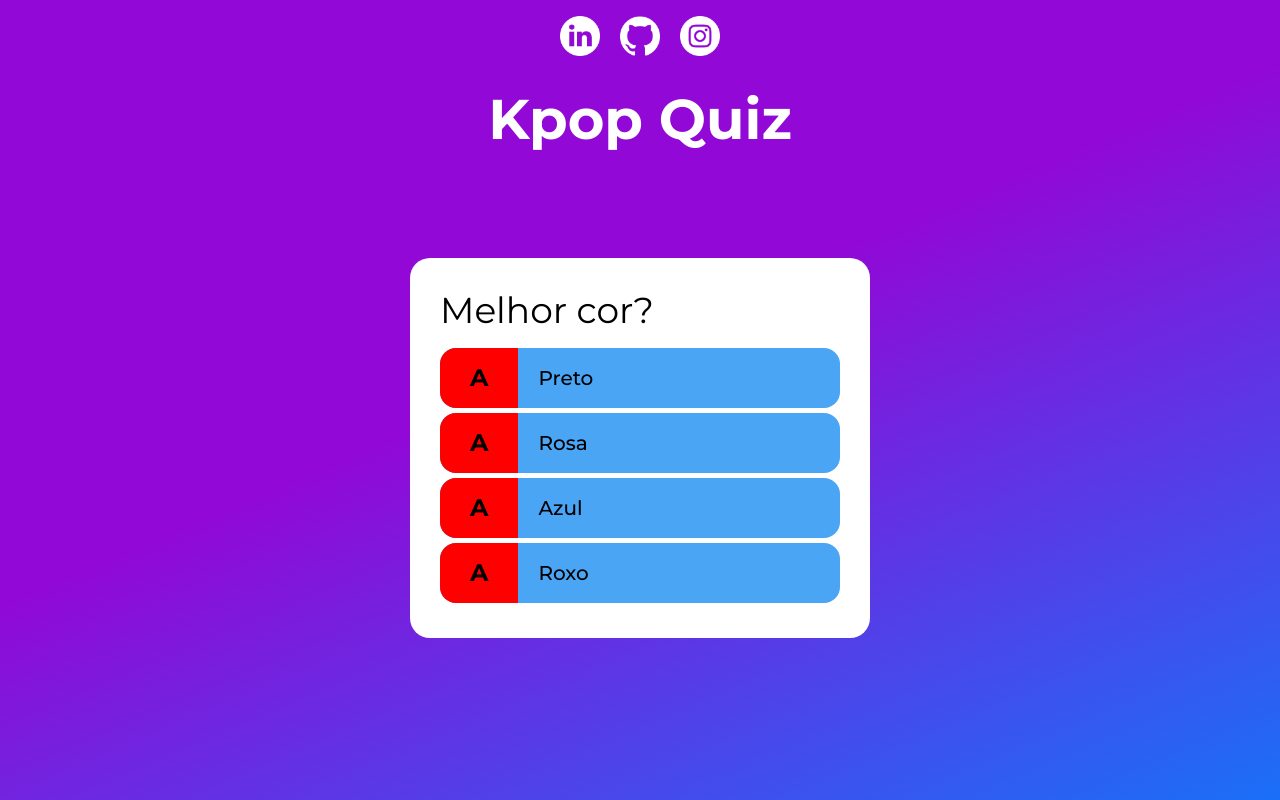
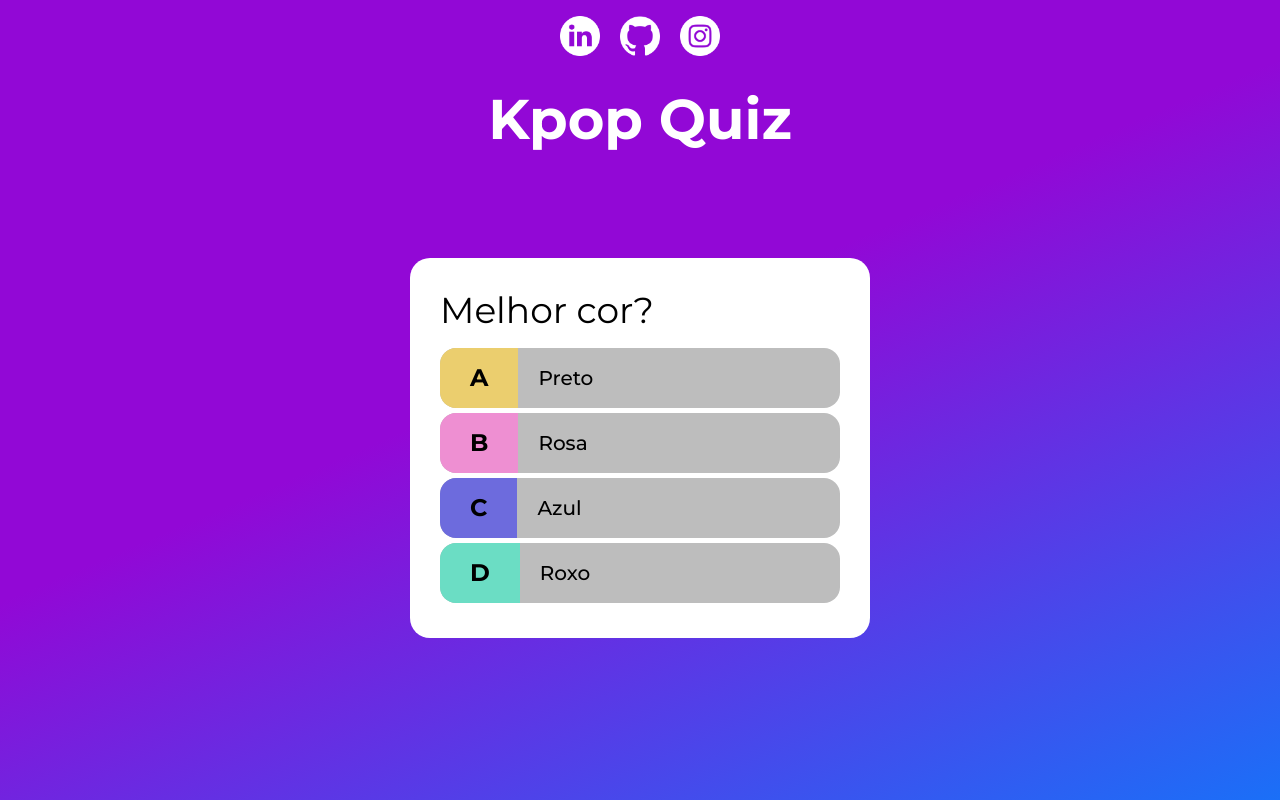
Before and after one commit to ecpieritz/next-quiz, a Next.js app: page / in a window 1280 px wide. Shown: the top 800 px of the page. Built offline with nearby package versions, Linux system fonts and the light colour scheme.

Commit message:
style: add more colors to css

```diff
--- a/components/Question.tsx
+++ b/components/Question.tsx
@@ -2,6 +2,13 @@ import QuestionModel from "../model/question";
 import styles from '../styles/Question.module.css'
 import Answer from "./Answer";
 import Statement from "./Statement";
+
+const letters = [
+  {value: 'a', collor: '#ebce6e'},
+  {value: 'b', collor: '#ee8fd2'},
+  {value: 'c', collor: '#6d6bdd'},
+  {value: 'd', collor: '#6bddc4'},
+]
 
 interface QuestionProps {
   value: QuestionModel
@@ -17,8 +24,8 @@ export default function Question(props: QuestionProps) {
           key={i}
           value={answer}
           index={i}
-          letter="a"
-          letterBgCollor="red"
+          letter={letters[i].value}
+          letterBgCollor={letters[i].collor}
         />
       )
     })
--- a/styles/Answer.module.css
+++ b/styles/Answer.module.css
@@ -23,7 +23,7 @@
 .front{
   border-radius: 16px;
   align-items: center;
-  background-color: var(--blue-light);
+  background-color: var(--gray);
 }
 
 .optionP{
--- a/styles/globals.css
+++ b/styles/globals.css
@@ -6,8 +6,9 @@
 
 :root {
   --gradient: linear-gradient(157deg, rgba(146, 8, 214, 1) 40%, rgba(0, 134, 255, 1) 100%);
-  --black: black;
-  --white: white;
+  --black: #000000;
+  --white: #ffffff;
+  --gray: #bdbdbd;
   --purple: #9208d6;
   --purple-dark: #660c93;
   --blue: #0086ff;
```
